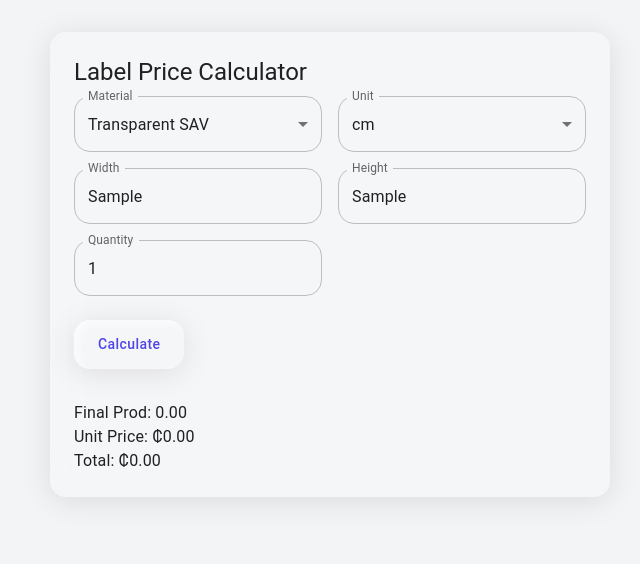
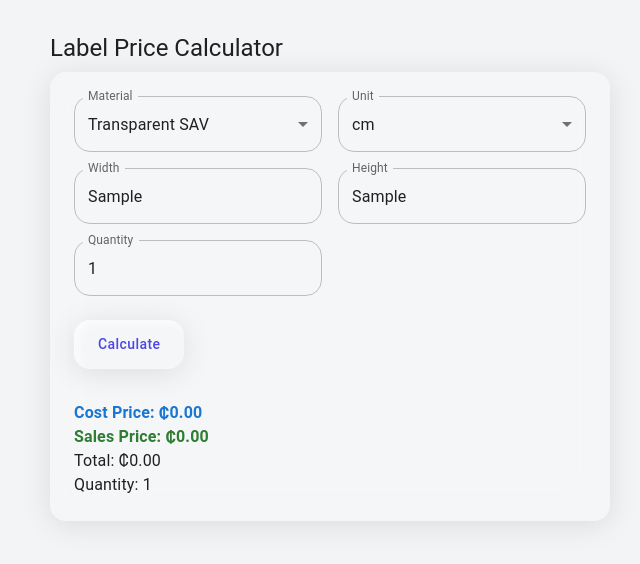
Before and after one commit to collinsasante/lablepp, a React (Vite) app: page / in a window 1280 px wide. Both pictures are taken after typing "Sample", "Sample" into the empty fields and a click on the button "Calculate". Shown: the top 564 px of the page, without its empty margins (310-950 px from the left). Built offline with nearby package versions, Linux system fonts and the light colour scheme; some icons are missing.

Commit message:
UI update

```diff
--- a/src/LabelPriceCalculator.jsx
+++ b/src/LabelPriceCalculator.jsx
@@ -8,8 +8,11 @@ import {
   Button,
   Card,
   Typography,
+  Tooltip,
+  IconButton,
 } from "@mui/material";
 import { motion, AnimatePresence } from "framer-motion";
+import ContentCopyIcon from "@mui/icons-material/ContentCopy";
 
 const glassCard = (theme) => css`
   backdrop-filter: blur(20px);
@@ -74,6 +77,15 @@ export default function LabelPriceCalculator() {
     setTotal(tot);
   };
 
+  const handleCopy = () => {
+    const text = `Cost Price: ₵${finalProd.toFixed(
+      2
+    )}\nSales Price: ₵${unitPrice.toFixed(2)}\nTotal: ₵${total.toFixed(
+      2
+    )}\nQuantity: ${qty}`;
+    navigator.clipboard.writeText(text);
+  };
+
   const getAvailableUnits = () => {
     if (type === "Flexy") {
       return ["feet"];
@@ -85,10 +97,12 @@ export default function LabelPriceCalculator() {
   };
 
   return (
-    <Card css={glassCard(theme)}>
+    <Box>
       <Typography variant="h5" gutterBottom>
         Label Price Calculator
       </Typography>
+
+      <Card css={glassCard(theme)}>
         <Box display="grid" gridTemplateColumns="1fr 1fr" gap={2} mb={3}>
           <TextField
             select
@@ -158,14 +172,28 @@ export default function LabelPriceCalculator() {
               animate={{ opacity: 1, y: 0 }}
               exit={{ opacity: 0, y: -20 }}
             >
-            <Box mt={4}>
-              <Typography>Final Prod: {finalProd.toFixed(2)}</Typography>
-              <Typography>Unit Price: ₵{unitPrice.toFixed(2)}</Typography>
+              <Box mt={4} display="flex" alignItems="center">
+                <Box flex={1}>
+                  <Typography sx={{ color: "#1976d2", fontWeight: 600 }}>
+                    Cost Price: ₵{finalProd.toFixed(2)}
+                  </Typography>
+                  <Typography sx={{ color: "#2e7d32", fontWeight: 600 }}>
+                    Sales Price: ₵{unitPrice.toFixed(2)}
+                  </Typography>
                   <Typography>Total: ₵{total.toFixed(2)}</Typography>
+                  <Typography>Quantity: {qty}</Typography>
+                </Box>
+
+                <Tooltip title="Copy to clipboard">
+                  <IconButton onClick={handleCopy}>
+                    <ContentCopyIcon />
+                  </IconButton>
+                </Tooltip>
               </Box>
             </motion.div>
           )}
         </AnimatePresence>
       </Card>
+    </Box>
   );
 }
```
Lines whose indentation alone changed are shown as unchanged.
